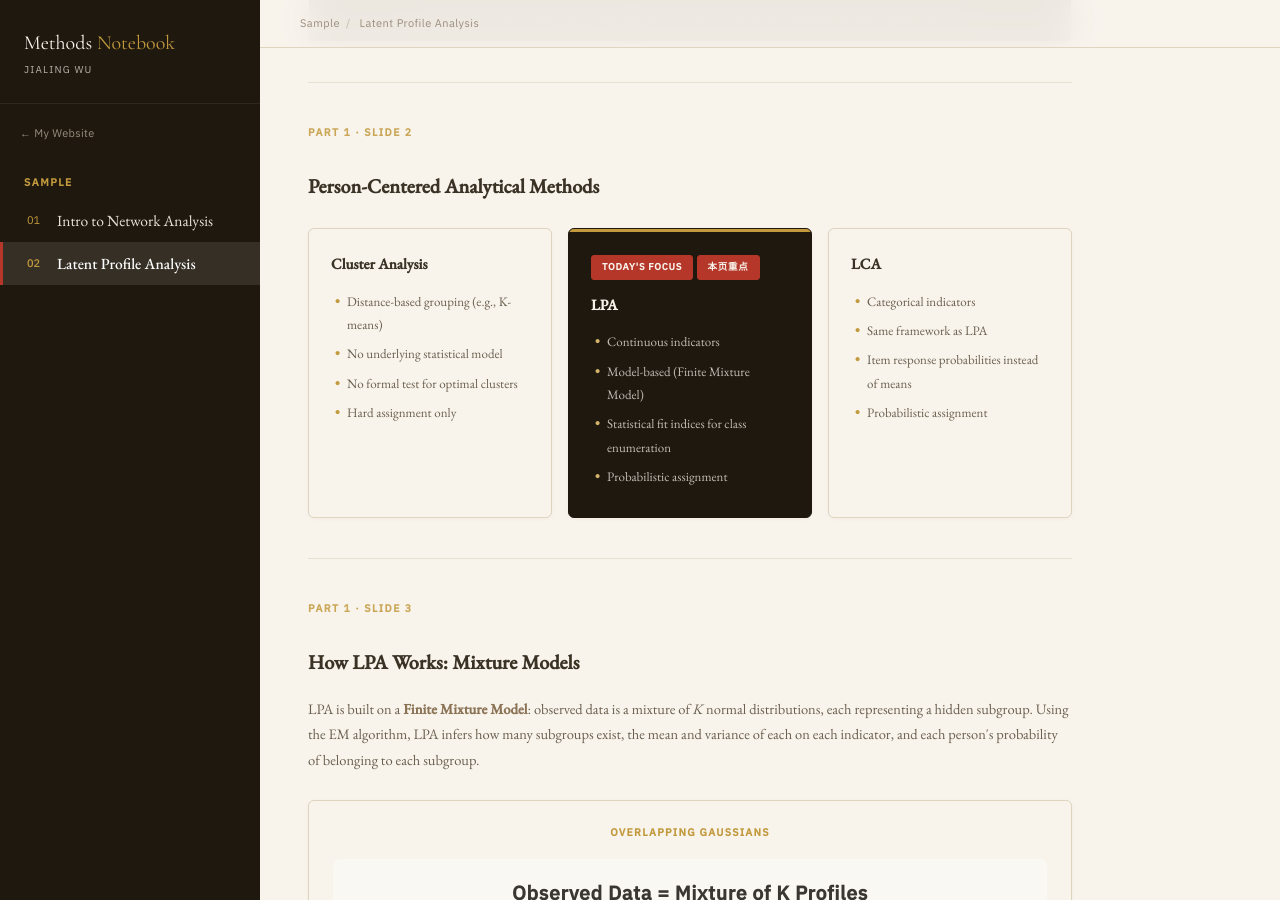
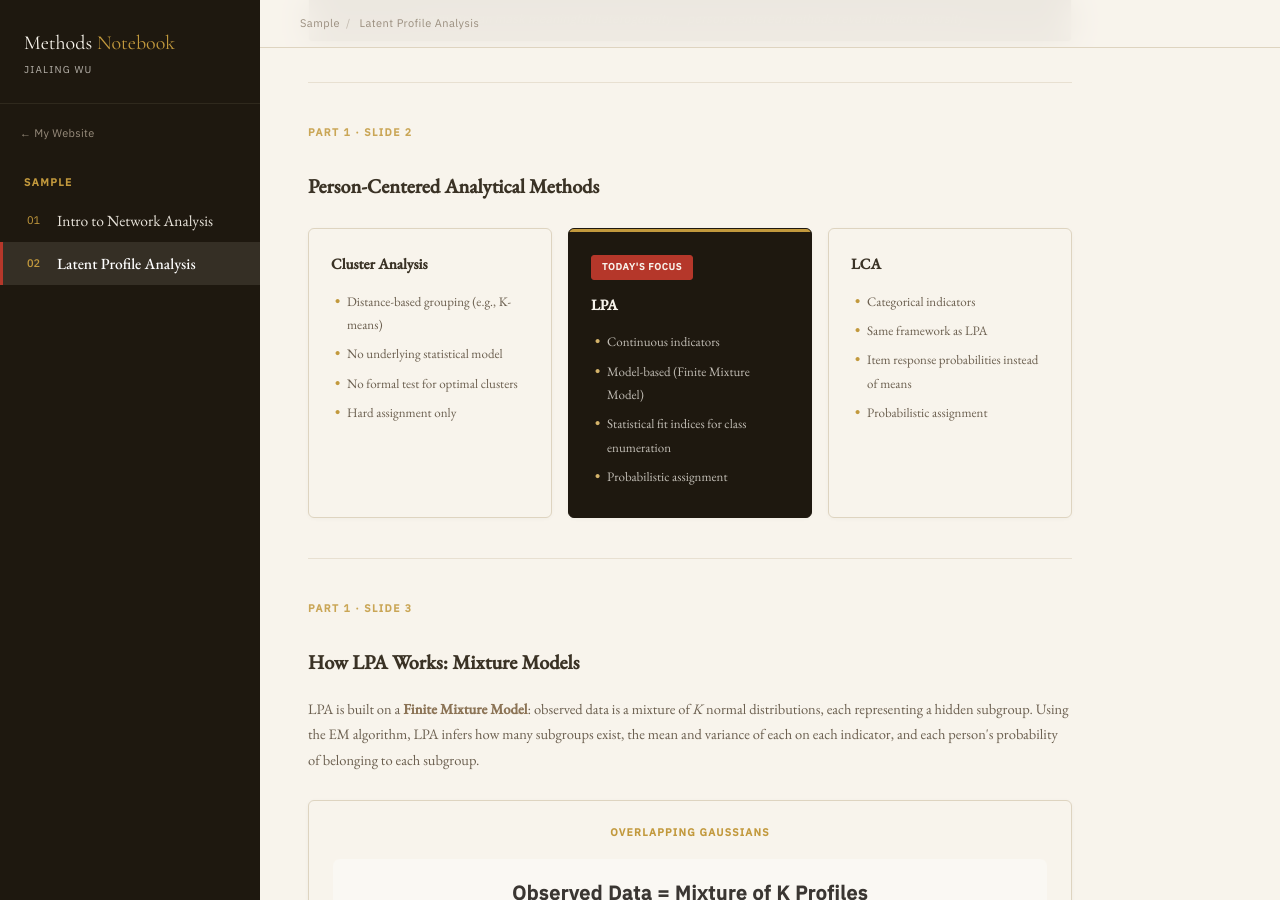
Before and after one commit to jialing-wu/jialing-wu.github.io, a Jekyll site: the page built from methods/lpa.html, in a window 1280 px wide and 900 px high, scrolled down 1055 px. Built offline with Jekyll 4.4.1, drawn with Linux system fonts in a browser that asks for light colours.

Commit message:
Remove Chinese card-tag that leaked through CSS specificity
.card-tag display:inline-block overrides [data-lang=zh] display:none.
Removed the zh duplicate since we only maintain English now.

Co-Authored-By: Claude Opus 4.6 <noreply@anthropic.com>

```diff
--- a/methods/lpa.html
+++ b/methods/lpa.html
@@ -538,8 +538,7 @@ body.presenting .pres-progress{
       </ul>
     </div>
     <div class="card highlight">
-      <div class="card-tag" data-lang="en">Today's Focus</div>
-      <div class="card-tag" data-lang="zh">本页重点</div>
+      <div class="card-tag">Today's Focus</div>
       <h4>LPA</h4>
       <ul data-lang="en">
         <li>Continuous indicators</li>
```
